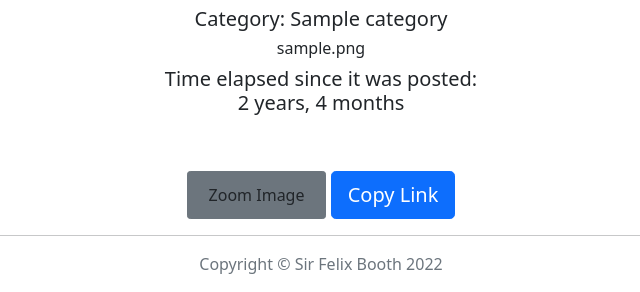
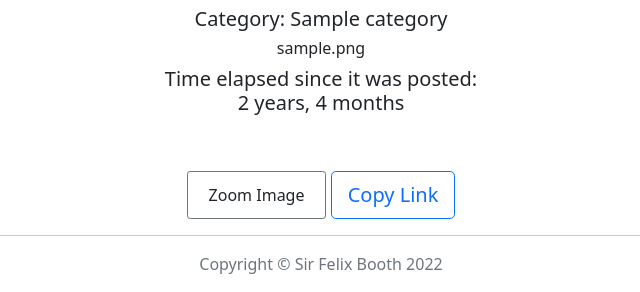
Before and after one commit to SayiaFelix/SirFelix-gallery, a Django app: page /location/1 in a window 1280 px wide. Shown: the part 1016-1308 px from the top of the page, without its empty margins (319-959 px from the left). Run offline with Django 3.2, Linux system fonts and the light colour scheme; tables that the repository leaves empty hold one stand-in row (values such as "Sample post"); grey boxes marked "Sample" are stand-in pictures; some libraries are stand-ins or nearby versions.

Commit message:
editing location file

```diff
--- a/myBooth/templates/all-images/gallery.html
+++ b/myBooth/templates/all-images/gallery.html
@@ -18,8 +18,8 @@
                     class="hidden">   {% endcomment %}
                     <br>
                 <div class="top">
-                    <button type="" class="btn btn-secondary btn-sm"> <a class="fancybox btn btn-custom" rel="gallery" href="{{image.image.url}}">Zoom Image</a> </button>
-                    <button class="btn btn-primary btn-lg" onclick="CopyFunction()">Copy Link</button>
+                    <button type="" class="btn btn-outline-secondary btn-sm"> <a class="btn btn-custom fs-6" rel="gallery" href="{{image.image.url}}">Zoom Image</a> </button>
+                    <button class="btn btn-outline-primary btn-lg" onclick="CopyFunction()">Copy Link</button>
                 </div>
             </div>
         </div>
--- a/myBooth/templates/all-images/locations.html
+++ b/myBooth/templates/all-images/locations.html
@@ -23,8 +23,8 @@
                     class="hidden">   {% endcomment %}
         <br>
         <div class="top">
-            <button type="" class="btn btn-secondary btn-sm"> <a class="fancybox btn btn-custom" rel="gallery" href="{{image.image.url}}">Zoom Image</a> </button>
-            <button class="btn btn-primary btn-lg" onclick="CopyFunction()">Copy Link</button>
+            <button type="" class="btn btn-outline-secondary btn-sm"> <a class="btn btn-custom fs-6" rel="gallery" href="{{image.image.url}}">Zoom Image</a> </button>
+            <button class="btn btn-outline-primary btn-lg" onclick="CopyFunction()">Copy Link</button>
         </div>
   </div>
  </div>
```
Also changed, not shown: myBooth/templates/all-images/categories.html (+4 -4 lines), myBooth/templates/all-images/search-images.html (+4 -4 lines).
